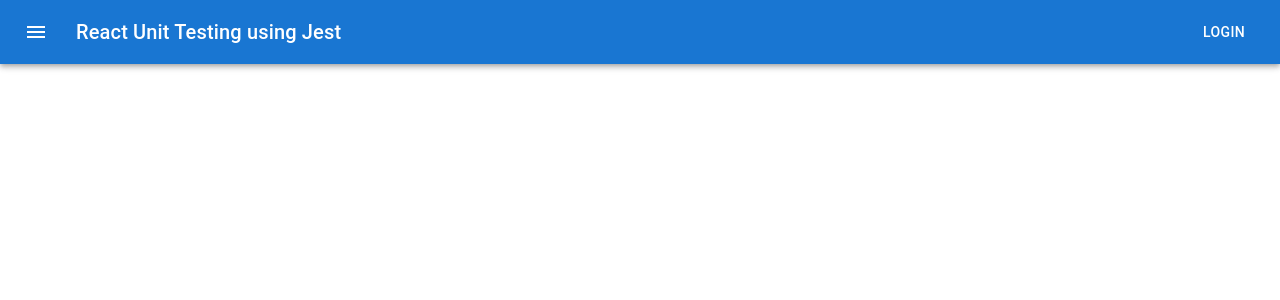
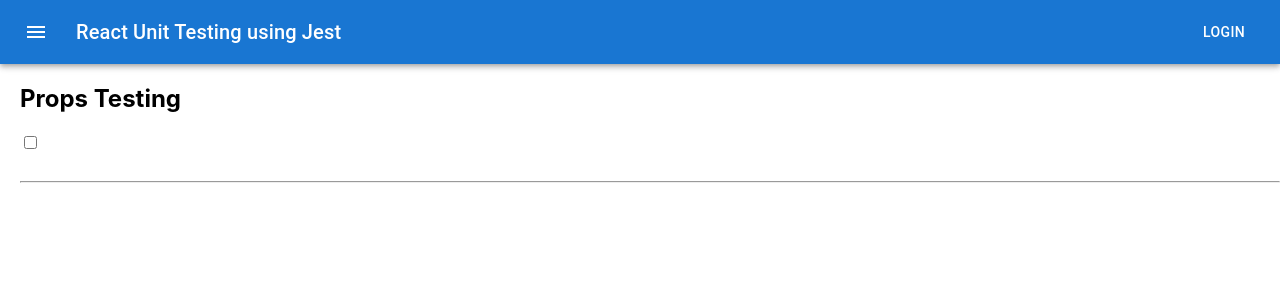
Before and after one commit to Rauf-pro/react-unit-testing, a React (Create React App) app: page / in a window 1280 px wide. Shown: the top 300 px of the page. Built offline with nearby package versions, Linux system fonts and the light colour scheme.

Commit message:
feat/props-component: create props component and import to app root

```diff
--- a/src/App.js
+++ b/src/App.js
@@ -1,10 +1,18 @@
 import "./App.css";
 import Header from "./components/Header/Header";
+import Props from "./components/Props/Props";
 
 function App() {
   return (
     <div className="App">
       <Header />
+
+      <section className="main">
+        {/** Props Testing */}
+        <Props header="Props Testing" desc="Validating props in React !" />
+        <br />
+        <hr />
+      </section>
     </div>
   );
 }
--- /dev/null
+++ b/src/components/Props/Props.js
@@ -0,0 +1,27 @@
+import React, { useState } from 'react';
+import PropTypes from 'prop-types';
+
+export default function Props(props) {
+
+    const { header, description } = props;
+    const { color, setColor } = useState("red");
+
+    return (
+        <>
+            <h1 aria-label="header">{header}</h1>
+            <p aria-label="description" style={{ color: color }}>{description}</p>
+
+            <div>
+                <input
+                    type="checkbox"
+                    name="checkbox"
+                    onChange={(e) => setColor(e.target.checked ? "green" : "red")} />
+            </div>
+        </>
+    )
+}
+
+Props.propTypes = {
+    header: PropTypes.string,
+    description: PropTypes.string
+}
```
